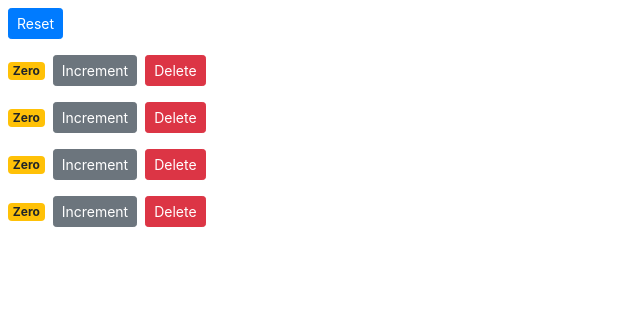
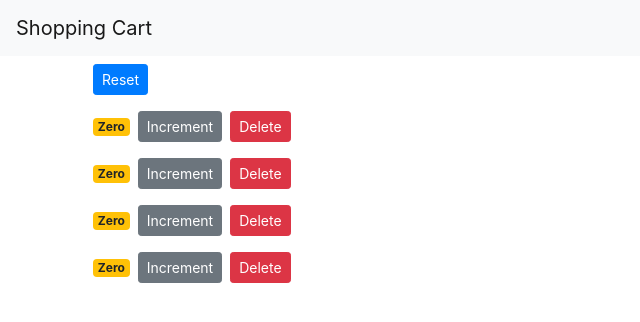
Before and after one commit to JSantiPearson/react-store-ui, a React (Create React App) app: page / in a window 1280 px wide. Shown: the top 322 px of the page, without its empty margins (0-640 px from the left). Built offline with nearby package versions, Linux system fonts and the light colour scheme.

Commit message:
Add navbar

```diff
--- a/src/App.js
+++ b/src/App.js
@@ -1,26 +1,17 @@
-import React, { Component } from 'react';
-import logo from './logo.svg';
-import './App.css';
+import React, { Component } from "react";
+import Navbar from "./components/navbar";
+import Counters from "./components/counters";
+import "./App.css";
 
 class App extends Component {
   render() {
     return (
-      <div className="App">
-        <header className="App-header">
-          <img src={logo} className="App-logo" alt="logo" />
-          <p>
-            Edit <code>src/App.js</code> and save to reload.
-          </p>
-          <a
-            className="App-link"
-            href="https://reactjs.org"
-            target="_blank"
-            rel="noopener noreferrer"
-          >
-            Learn React
-          </a>
-        </header>
-      </div>
+      <React.Fragment>
+        <Navbar />
+        <main className="container">
+          <Counters />
+        </main>
+      </React.Fragment>
     );
   }
 }
--- /dev/null
+++ b/src/components/navbar.jsx
@@ -0,0 +1,15 @@
+import React, { Component } from "react";
+
+class Navbar extends Component {
+  render() {
+    return (
+      <nav className="navbar navbar-light bg-light">
+        <a className="navbar-brand" href="#">
+          Shopping Cart
+        </a>
+      </nav>
+    );
+  }
+}
+
+export default Navbar;
--- a/src/index.js
+++ b/src/index.js
@@ -6,6 +6,6 @@
 import "bootstrap/dist/css/bootstrap.css";
 import Counters from "./components/counters";
 
-ReactDOM.render(<Counters />, document.getElementById("root"));
+ReactDOM.render(<App />, document.getElementById("root"));
 
 serviceWorker.register();
```
